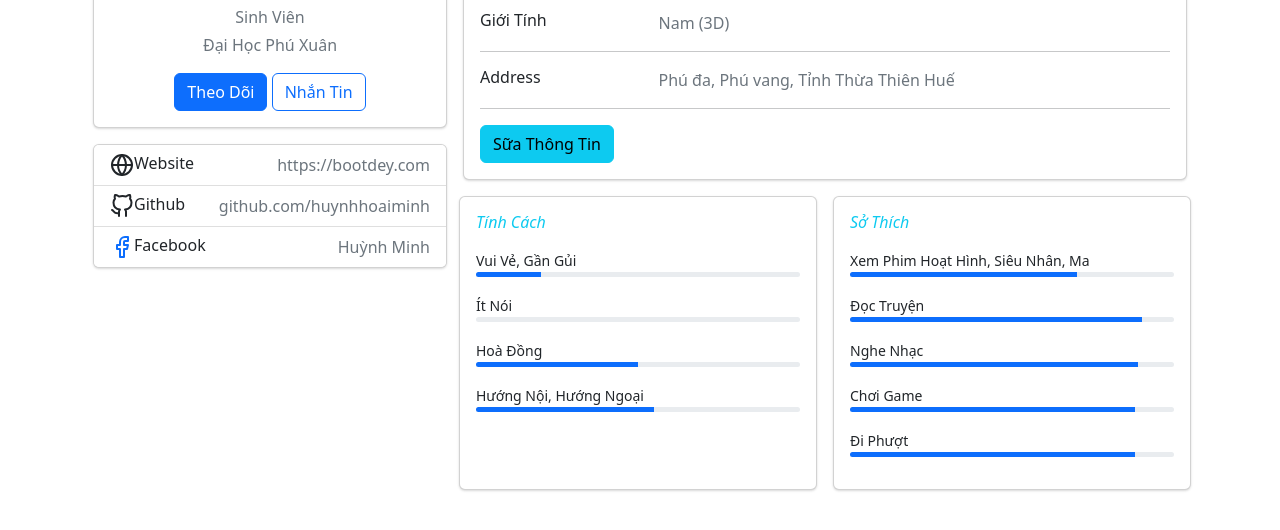
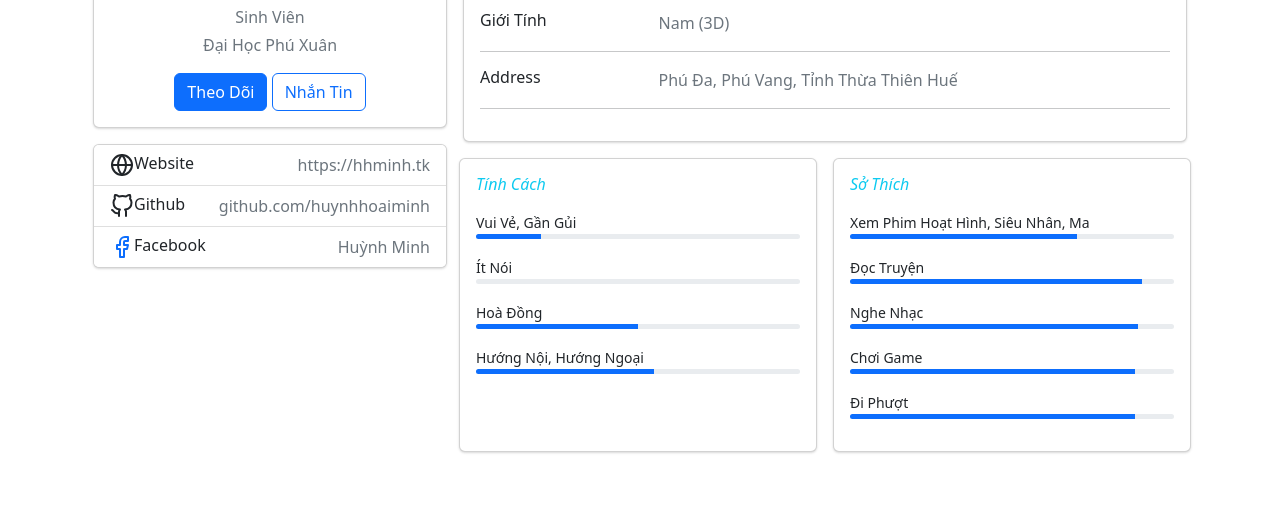
Before and after one commit to huynhhoaiminh/profile, a plain HTML site: page index.html in a window 1280 px wide. Shown: the part 232-762 px from the top of the page. Drawn offline with nearby package versions, Linux system fonts and the light colour scheme; some icons are missing.

Commit message:
Update index.html

```diff
--- a/index.html
+++ b/index.html
@@ -42,7 +42,7 @@
                     <ul class="list-group list-group-flush">
                       <li class="list-group-item d-flex justify-content-between align-items-center flex-wrap">
                         <h6 class="mb-0"><svg xmlns="http://www.w3.org/2000/svg" width="24" height="24" viewBox="0 0 24 24" fill="none" stroke="currentColor" stroke-width="2" stroke-linecap="round" stroke-linejoin="round" class="feather feather-globe mr-2 icon-inline"><circle cx="12" cy="12" r="10"></circle><line x1="2" y1="12" x2="22" y2="12"></line><path d="M12 2a15.3 15.3 0 0 1 4 10 15.3 15.3 0 0 1-4 10 15.3 15.3 0 0 1-4-10 15.3 15.3 0 0 1 4-10z"></path></svg>Website</h6>
-                        <span class="text-secondary">https://bootdey.com</span>
+                        <span class="text-secondary">https://hhminh.tk</span>
                       </li>
                       <li class="list-group-item d-flex justify-content-between align-items-center flex-wrap">
                         <h6 class="mb-0"><svg xmlns="http://www.w3.org/2000/svg" width="24" height="24" viewBox="0 0 24 24" fill="none" stroke="currentColor" stroke-width="2" stroke-linecap="round" stroke-linejoin="round" class="feather feather-github mr-2 icon-inline"><path d="M9 19c-5 1.5-5-2.5-7-3m14 6v-3.87a3.37 3.37 0 0 0-.94-2.61c3.14-.35 6.44-1.54 6.44-7A5.44 5.44 0 0 0 20 4.77 5.07 5.07 0 0 0 19.91 1S18.73.65 16 2.48a13.38 13.38 0 0 0-7 0C6.27.65 5.09 1 5.09 1A5.07 5.07 0 0 0 5 4.77a5.44 5.44 0 0 0-1.5 3.78c0 5.42 3.3 6.61 6.44 7A3.37 3.37 0 0 0 9 18.13V22"></path></svg>Github</h6>
@@ -99,15 +99,11 @@
                           <h6 class="mb-0">Address</h6>
                         </div>
                         <div class="col-sm-9 text-secondary">
-                          Phú đa, Phú vang, Tỉnh Thừa Thiên Huế
+                          Phú Đa, Phú Vang, Tỉnh Thừa Thiên Huế
                         </div>
                       </div>
                       <hr>
-                      <div class="row">
-                        <div class="col-sm-12">
-                          <a class="btn btn-info " target="__blank" href="https://www.bootdey.com/snippets/view/profile-edit-data-and-skills">Sữa Thông Tin</a>
-                        </div>
-                      </div>
+
                     </div>
                   </div>
 
```
